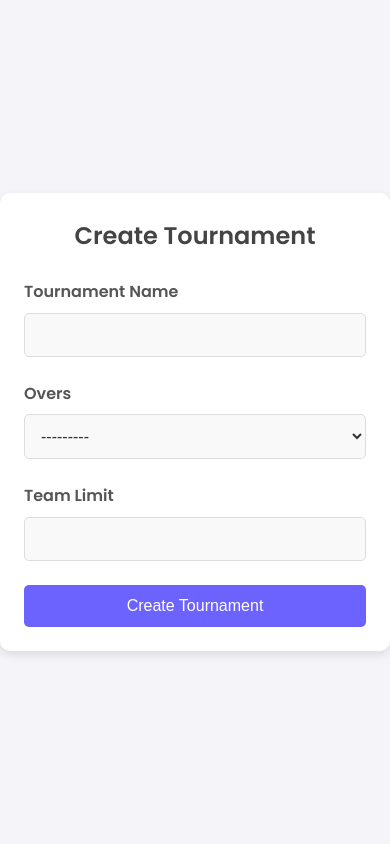
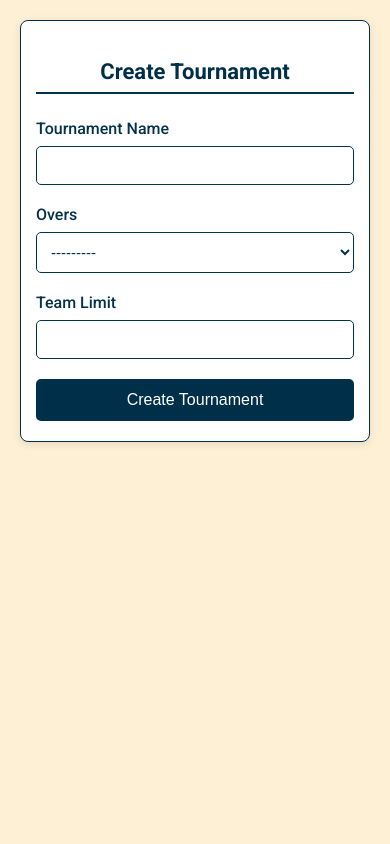
Before and after one commit to skp3214/Local-Cricket-Hub, a Django app: page /tournaments/create/ in a window 390 px wide. Run offline with Django 5.2, Linux system fonts and the light colour scheme; the visitor is signed in with stand-in values (Sample User, id 1).

Commit message:
enhance tournament management; add tournament winner field, implement edit functionality, and improve UI for tournament creation and detail views

```diff
--- a/local_cricket_hub/tournaments/forms.py
+++ b/local_cricket_hub/tournaments/forms.py
@@ -5,7 +5,7 @@ import json
 class TournamentForm(forms.ModelForm):
     class Meta:
         model = Tournament
-        fields = ['name', 'overs', 'team_limit']
+        fields = ['name', 'overs', 'team_limit','tournament_winner']
 
 class FixtureForm(forms.ModelForm):
     class Meta:
--- a/local_cricket_hub/tournaments/models.py
+++ b/local_cricket_hub/tournaments/models.py
@@ -17,6 +17,7 @@ class Tournament(models.Model):
     end_date = models.DateField(null=True, blank=True)
     gap_days = models.IntegerField(default=0)
     venues = models.TextField(help_text="Enter venue names separated by commas (e.g., Mumbai, Chennai, Mohali)",null=True, blank=True)
+    tournament_winner = models.CharField(Team, null=True, blank=True,max_length=50)
 
     def __str__(self):
         return f"{self.name} ({self.club.name})"
--- a/local_cricket_hub/tournaments/static/css/create_tournament.css
+++ b/local_cricket_hub/tournaments/static/css/create_tournament.css
@@ -1,88 +1,133 @@
-* {
+body {
+    font-family: 'Roboto', sans-serif;
+    background-color: #fdf0d5;
     margin: 0;
-    padding: 0;
-    box-sizing: border-box;
+    padding: 20px;
+    color: #04324a;
 }
 
-body {
-    font-family: 'Poppins', sans-serif;
-    background-color: #f4f4f9;
-    color: #333;
-    line-height: 1.6;
-    display: flex;
-    justify-content: center;
-    align-items: center;
-    height: 100vh;
+.container {
+    max-width: 600px;
+    margin: 0 auto;
+    background-color: #fff;
+    padding: 25px;
+    border-radius: 8px;
+    box-shadow: 0 2px 8px rgba(0, 0, 0, 0.1);
+    border: 1px solid #003049;
 }
 
-.form-container {
-    background: #fff;
-    padding: 2rem;
-    border-radius: 10px;
-    box-shadow: 0 4px 10px rgba(0, 0, 0, 0.1);
-    width: 100%;
-    max-width: 500px;
-}
-
-.form-container h2 {
-    font-size: 1.8rem;
-    margin-bottom: 1.5rem;
-    color: #444;
+h2 {
+    font-size: 24px;
+    font-weight: 700;
+    margin-bottom: 25px;
     text-align: center;
+    color: #003049;
+    border-bottom: 2px solid #04324a;
+    padding-bottom: 10px;
+    position: relative;
 }
 
 .form-group {
-    margin-bottom: 1.5rem;
+    margin-bottom: 20px;
 }
 
 .form-group label {
     display: block;
-    margin-bottom: 0.5rem;
-    font-weight: 600;
-    color: #555;
+    font-weight: 500;
+    margin-bottom: 8px;
+    color: #04324a;
 }
 
-.form-group input,
-.form-group select {
+.form-group select,
+.form-group input[type="text"],
+.form-group input[type="number"],
+.form-group input[type="date"] {
     width: 100%;
-    padding: 0.75rem;
-    border: 1px solid #ddd;
+    padding: 10px;
+    border: 1px solid #04324a;
     border-radius: 5px;
-    font-size: 1rem;
-    color: #333;
-    background-color: #f9f9f9;
-    transition: border-color 0.3s ease;
+    font-size: 15px;
+    box-sizing: border-box;
+    background-color: #fff;
+    color: #04324a;
 }
 
-.form-group input:focus,
-.form-group select:focus {
-    border-color: #6c63ff;
-    outline: none;
-    background-color: #fff;
-}
-
-.btn-submit {
+.submit-button {
+    display: block;
     width: 100%;
-    padding: 0.75rem;
-    background-color: #6c63ff;
+    padding: 12px;
+    background-color: #003049;
     color: #fff;
     border: none;
     border-radius: 5px;
-    font-size: 1rem;
+    font-weight: 500;
     cursor: pointer;
+    font-size: 16px;
     transition: background-color 0.3s ease;
+    margin-top: 20px;
 }
 
-.btn-submit:hover {
-    background-color: #5752d3;
+.submit-button:hover {
+    background-color: #04324a;
 }
 
-@media (max-width: 600px) {
-    .form-container {
-        padding: 1.5rem;
+.back-link {
+    display: block;
+    text-align: center;
+    margin-top: 20px;
+    color: #003049;
+    text-decoration: none;
+    font-weight: 500;
+    transition: color 0.2s ease;
+}
+
+.back-link:hover {
+    color: #04324a;
+    text-decoration: underline;
+}
+
+.form-group select:focus,
+.form-group input[type="text"]:focus,
+.form-group input[type="number"]:focus,
+.form-group input[type="date"]:focus {
+    outline: none;
+    border-color: #003049;
+    box-shadow: 0 0 0 2px rgba(0, 48, 73, 0.2);
+}
+
+.errorlist {
+    color: #d32f2f;
+    margin-top: 5px;
+    padding-left: 15px;
+    font-size: 14px;
+    list-style-type: none;
+}
+
+.edit-indicator {
+    position: absolute;
+    right: 0;
+    top: 50%;
+    transform: translateY(-50%);
+    font-size: 14px;
+    color: #6c757d;
+    font-weight: normal;
+}
+
+@media (max-width: 640px) {
+    .container {
+        padding: 20px 15px;
     }
 
-    .form-container h2 {
-        font-size: 1.5rem;
+    h2 {
+        font-size: 22px;
+        padding-bottom: 8px;
+    }
+
+    .edit-indicator {
+        position: static;
+        transform: none;
+        display: block;
+        margin-top: 5px;
+        text-align: center;
     }
 }
--- a/local_cricket_hub/tournaments/templates/create_tournament.html
+++ b/local_cricket_hub/tournaments/templates/create_tournament.html
@@ -2,31 +2,99 @@
 <!DOCTYPE html>
 <html lang="en">
   <head>
-    <meta charset="UTF-8">
-    <meta name="viewport" content="width=device-width, initial-scale=1.0">
-    <title>Create Tournament</title>
-    <link href="https://fonts.googleapis.com/css2?family=Poppins:wght@400;600&display=swap" rel="stylesheet">
-    <link rel="stylesheet" href="{% static 'css/create_tournament.css' %}">
+    <meta charset="UTF-8" />
+    <meta name="viewport" content="width=device-width, initial-scale=1.0" />
+    <title>
+      {% if edit %}
+        Edit Tournament
+      {% else %}
+        Create Tournament
+      {% endif %}
+    </title>
+    <link href="https://fonts.googleapis.com/css2?family=Roboto:wght@400;500;700&display=swap" rel="stylesheet" />
+    <link rel="stylesheet" href="{% static 'css/create_tournament.css' %}" />
   </head>
   <body>
-    <div class="form-container">
-        <h2>Create Tournament</h2>
+    <div class="container">
+      <h2>
+        {% if edit %}
+          Edit Tournament
+          <span class="edit-indicator">✏️ Editing Mode</span>
+        {% else %}
+          Create Tournament
+        {% endif %}
+      </h2>
+
+      {% if messages %}
+      <div class="messages">
+        {% for message in messages %}
+          <div class="success">{{ message }}</div>
+        {% endfor %}
+      </div>
+      {% endif %}
+
       <form method="post">
         {% csrf_token %}
+
         <div class="form-group">
           <label for="id_name">Tournament Name</label>
           {{ form.name }}
+          {% if form.name.errors %}
+            <ul class="errorlist">
+              {% for error in form.name.errors %}
+                <li>{{ error }}</li>
+              {% endfor %}
+            </ul>
+          {% endif %}
         </div>
+
         <div class="form-group">
           <label for="id_overs">Overs</label>
           {{ form.overs }}
+          {% if form.overs.errors %}
+            <ul class="errorlist">
+              {% for error in form.overs.errors %}
+                <li>{{ error }}</li>
+              {% endfor %}
+            </ul>
+          {% endif %}
         </div>
+
         <div class="form-group">
           <label for="id_team_limit">Team Limit</label>
           {{ form.team_limit }}
+          {% if form.team_limit.errors %}
+            <ul class="errorlist">
+              {% for error in form.team_limit.errors %}
+                <li>{{ error }}</li>
+              {% endfor %}
+            </ul>
+          {% endif %}
         </div>
-            <button type="submit" class="btn-submit">Create Tournament</button>
+
+        {% if edit %}
+          <div class="form-group">
+            <label for="id_tournament_winner">Tournament Winner</label>
+            {{ form.tournament_winner }}
+            {% if form.tournament_winner.errors %}
+              <ul class="errorlist">
+                {% for error in form.tournament_winner.errors %}
+                  <li>{{ error }}</li>
+                {% endfor %}
+              </ul>
+            {% endif %}
+          </div>
+        {% endif %}
+
+        <button type="submit" class="submit-button">
+          {% if edit %}
+            Update Tournament
+          {% else %}
+            Create Tournament
+          {% endif %}
+        </button>
       </form>
+
     </div>
   </body>
 </html>
--- a/local_cricket_hub/tournaments/urls.py
+++ b/local_cricket_hub/tournaments/urls.py
@@ -5,6 +5,7 @@ app_name = 'tournaments'
 
 urlpatterns = [
     path('create/', views.create_tournament, name='create_tournament'),
+    path('edit/<int:tournament_id>/',views.edit_tournament,name='edit_tournament'),
     path('<int:tournament_id>/', views.tournament_detail, name='tournament_detail'),
     path('<int:tournament_id>/create-fixture/', views.create_fixture, name='create_fixture'),
     path('add-match/', views.add_match, name='add_match'),
--- a/local_cricket_hub/tournaments/views.py
+++ b/local_cricket_hub/tournaments/views.py
@@ -27,6 +27,18 @@
     return render(request, 'create_tournament.html', {'form': form})
 
 
+@login_required
+def edit_tournament(request,tournament_id):
+    tournament = get_object_or_404(Tournament, id=tournament_id, club__owner=request.user)
+
+    if request.method == 'POST':
+        form = TournamentForm(request.POST, instance=tournament)
+        if form.is_valid():
+            form.save()
+            return redirect('tournaments:tournament_detail', tournament_id=tournament.id)
+    else:
+        form = TournamentForm(instance=tournament)
+    return render(request, 'create_tournament.html', {'form': form,'edit':True})
 
 @login_required
 def tournament_detail(request, tournament_id):
@@ -96,7 +108,6 @@
         if matches_counted > 0:
             avg_batting_rr = total_batting_rr / matches_counted
             avg_bowling_rr = total_bowling_rr / matches_counted
-            print(f"Avg Batting RR for {team.name}: {avg_batting_rr}, Avg Bowling RR: {avg_bowling_rr}")
             nrr = avg_batting_rr - avg_bowling_rr
         else:
             nrr = 0.0
```
Also changed, not shown: local_cricket_hub/teams/templates/team_dashboard.html (+6 -2 lines), local_cricket_hub/tournaments/static/css/tournament_detail.css (+27 -4 lines), local_cricket_hub/tournaments/templates/tournament_detail.html (+17 -2 lines), local_cricket_hub/tournaments/migrations/0007_tournament_tournament_winner.py (added), local_cricket_hub/tournaments/migrations/0008_alter_tournament_tournament_winner.py (added). Lines whose indentation alone changed are shown as unchanged.
